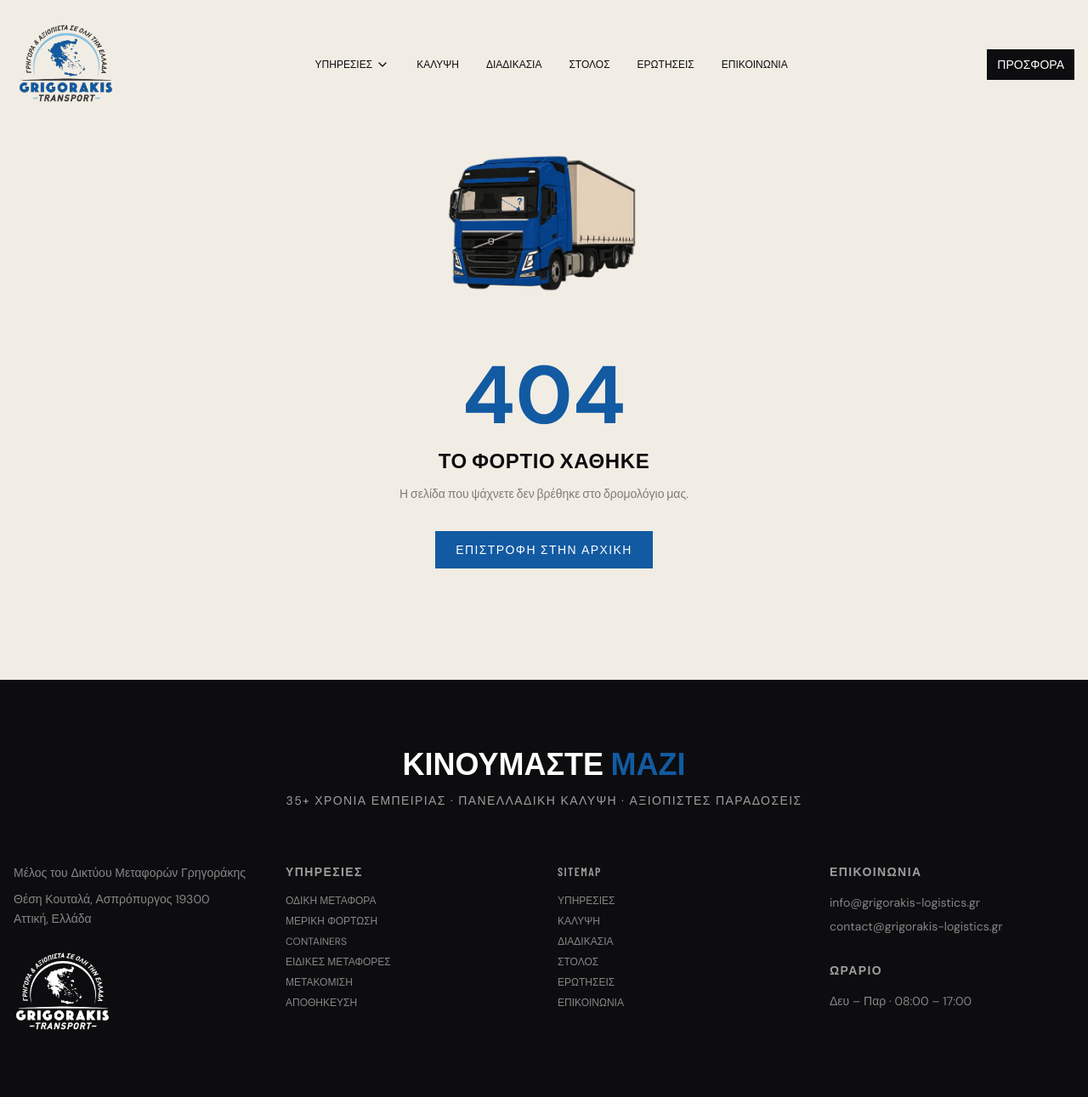
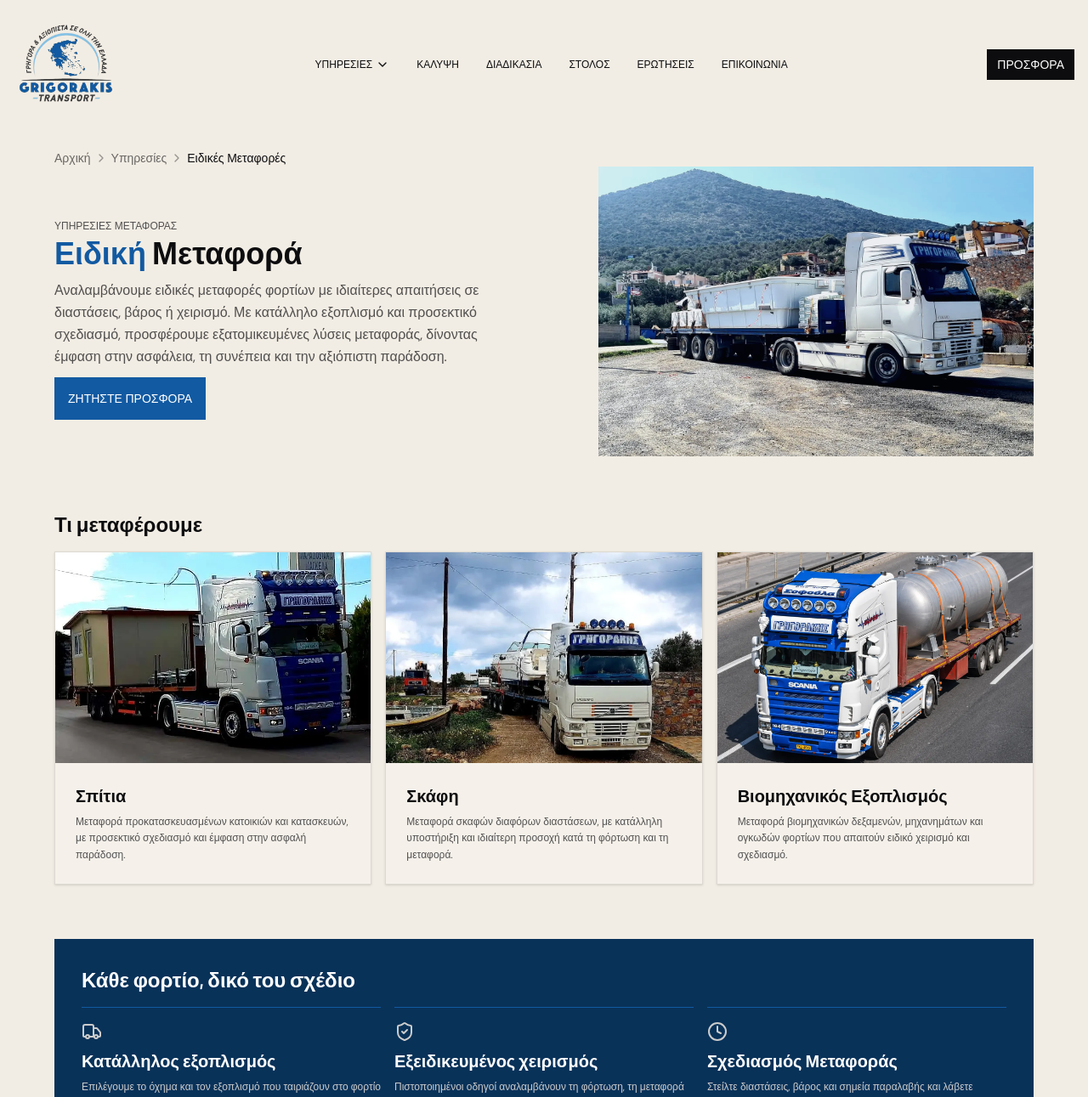
Before and after one commit to manos-grigorakis/grigorakis-logistics, a Next.js app in the folder frontend/: page /services/special-cargo in a window 1280 px wide. Before the commit this address had no page. Shown: the top 1291 px of the page at 85% size. Built offline with nearby package versions, Linux system fonts and the light colour scheme; a web font is replaced by a local one.

Commit message:
feat: add special cargo page

```diff
--- /dev/null
+++ b/frontend/app/services/special-cargo/SpecialCargoContents.tsx
@@ -0,0 +1,128 @@
+import {Breadcrumbs} from "@/components/ui/Breadcrumbs";
+import Link from "next/link";
+import Image from "next/image";
+import VolvoTruckSpecialCargo from '@/public/services/volvo_truck_special_cargo.webp'
+import {features, transportHighlights} from "./special-cargo.data";
+import OurServiceList from "@/components/sections/our-services-list";
+
+export function SpecialCargoContents() {
+    return (
+        <section className="mx-auto max-w-6xl">
+            <Breadcrumbs items={[{label: 'Υπηρεσίες', href: '/#services'}, {label: 'Ειδικές Μεταφορές'}]}/>
+
+            <div className="flex flex-col gap-12 lg:gap-16">
+                {/* Hero */}
+                <div className="grid grid-cols-1 gap-12 md:grid-cols-2 items-center justify-center">
+                    <div>
+                        <span className="text-xs uppercase text-foreground/70">υπηρεσιες μεταφορας</span>
+                        <h1 className="text-4xl mb-3 font-bold">
+                            <span className="text-primary-500">Ειδική</span> Μεταφορά
+                        </h1>
+
+                        <p className="max-w-xl leading-relaxed text-foreground/70">
+                            Αναλαμβάνουμε ειδικές μεταφορές φορτίων με ιδιαίτερες απαιτήσεις σε διαστάσεις, βάρος ή
+                            χειρισμό. Με κατάλληλο εξοπλισμό και προσεκτικό σχεδιασμό, προσφέρουμε εξατομικευμένες
+                            λύσεις μεταφοράς, δίνοντας έμφαση στην ασφάλεια, τη συνέπεια και την αξιόπιστη παράδοση.
+                        </p>
+
+                        <div className={"mt-6"}>
+                            <Link href="/#contact"
+                                  className="px-4 py-4 text-sm font-medium leading-5 text-white transition-colors duration-200 uppercase bg-primary-500 hover:cursor-pointer hover:bg-primary-600">
+                                Ζητήστε προσφορά
+                            </Link>
+                        </div>
+
+                    </div>
+
+                    <div className="relative w-full aspect-3/2 max-w-lg md:justify-self-end overflow-hidden">
+                        <Image
+                            src={VolvoTruckSpecialCargo}
+                            alt="Φορτηγό της Γρηγοράκης Μεταφορικής που μεταφέρει σκάφος"
+                            fill
+                            priority
+                            sizes="(max-width: 1024px) 100vw, 40vw"
+                            className="object-cover saturate-[.85] contrast-[1.05]"
+                        />
+
+                        <div
+                            aria-hidden="true"
+                            className="absolute inset-0 bg-[#19305B]/8 pointer-events-none"
+                        />
+                    </div>
+                </div>
+
+                {/*  Features  */}
+                <div>
+                    <h2 className="text-2xl font-semibold mb-4">Τι μεταφέρουμε</h2>
+
+                    <ul className={"grid grid-cols-1 md:grid-cols-3 gap-4"}>
+                        {features.map((item) => (
+                            <li key={item.title}
+                                className="flex h-full flex-col overflow-hidden bg-white/20 shadow-sm border border-foreground/10">
+                                <div className="relative aspect-3/2 w-full">
+                                    <Image
+                                        src={item.image} alt={item.title}
+                                        fill
+                                        sizes="(max-width: 768px) 100vw, 33vw"
+                                        className="object-cover"/>
+                                </div>
+
+                                <div className="flex flex-1 flex-col p-6">
+                                    <h3 className="text-xl font-semibold">{item.title}</h3>
+                                    <p className="text-xs mt-2 text-foreground/70 leading-relaxed">{item.description}</p>
+                                </div>
+                            </li>
+                        ))}
+                    </ul>
+                </div>
+
+                <div className="p-8 bg-primary-800">
+                    <h2 className="text-2xl font-semibold mb-4 text-white">Κάθε φορτίο, δικό του σχέδιο</h2>
+
+                    <ul className={"grid grid-cols-1 md:grid-cols-3 gap-4"}>
+                        {transportHighlights.map((item) => {
+                            const Icon = item.icon
+
+                            return (
+                                <li key={item.title} className="border-t border-primary-500">
+                                    <Icon
+                                        className="size-6 text-ruler mt-4 mb-2"
+                                        aria-hidden="true"
+                                    />
+
+
+                                    <div className="text-white">
+                                        <h3 className="text-xl font-semibold">{item.title}</h3>
+                                        <p className="text-xs mt-2 text-ruler leading-relaxed">{item.description}</p>
+                                    </div>
+
+                                </li>
+                            )
+                        })}
+                    </ul>
+                </div>
+
+                {/* Our Services */}
+                <OurServiceList currentServiceRoute="/services/special-cargo"/>
+
+                {/* CTA */}
+                <div
+                    className="flex flex-col gap-8 md:flex-row md:items-center md:justify-between bg-primary-500 p-8 md:p-12 lg:p-14 text-white">
+                    <div>
+                        <h2 className="text-2xl mb-4 font-semibold">Χρειάζεστε μεταφορά ειδικού ή ογκώδους φορτίου;</h2>
+                        <p className="text-xs max-w-lg leading-relaxed">
+                            Επικοινωνήστε μαζί μας για να συζητήσουμε τις απαιτήσεις
+                            του φορτίου σας και να βρούμε την κατάλληλη λύση μεταφοράς,
+                            με έμφαση στην ασφάλεια και την αξιοπιστία.
+                        </p>
+                    </div>
+
+                    <Link href="/#contact"
+                          className="px-5 block  py-4 text-sm font-medium leading-5 text-white transition-colors duration-200 uppercase bg-foreground hover:cursor-pointer hover:bg-foreground/80">
+                        Ζητήστε προσφορά
+                    </Link>
+                </div>
+            </div>
+        </section>
+    )
+}
--- /dev/null
+++ b/frontend/app/services/special-cargo/page.tsx
@@ -0,0 +1,11 @@
+import {Metadata} from "next";
+import {SpecialCargoContents} from "@/app/services/special-cargo/SpecialCargoContents";
+
+export const metadata: Metadata = {
+    title: "Ειδικές Μεταφορές",
+    description: "Η Γρηγοράκης Μεταφορική αναλαμβάνει ειδικές μεταφορές σκαφών, προκατασκευασμένων κατοικιών, βιομηχανικού εξοπλισμού και ογκωδών φορτίων σε όλη την Ελλάδα."
+};
+
+export default function SpecialCargoPage() {
+    return <SpecialCargoContents/>;
+}
--- /dev/null
+++ b/frontend/app/services/special-cargo/special-cargo.data.ts
@@ -0,0 +1,42 @@
+import {StaticImageData} from "next/image";
+import TruckHouse from "@/public/fleet/truck-with-house.webp";
+import TruckBoat from "@/public/fleet/truck-with-boat.webp";
+import ScaniaSpecialCargo from "@/public/services/scania_special_cargo.webp";
+import {IconType} from "react-icons";
+import {LuClock, LuShieldCheck, LuTruck} from "react-icons/lu";
+
+export const features: { title: string; description: string; image: StaticImageData }[] = [
+    {
+        title: 'Σπίτια',
+        description: "Μεταφορά προκατασκευασμένων κατοικιών και κατασκευών, με προσεκτικό σχεδιασμό και έμφαση στην ασφαλή παράδοση.",
+        image: TruckHouse
+    },
+    {
+        title: 'Σκάφη',
+        description: "Μεταφορά σκαφών διαφόρων διαστάσεων, με κατάλληλη υποστήριξη και ιδιαίτερη προσοχή κατά τη φόρτωση και τη μεταφορά.",
+        image: TruckBoat
+    },
+    {
+        title: 'Βιομηχανικός Εξοπλισμός',
+        description: "Μεταφορά βιομηχανικών δεξαμενών, μηχανημάτων και ογκωδών φορτίων που απαιτούν ειδικό χειρισμό και σχεδιασμό.",
+        image: ScaniaSpecialCargo
+    },
+]
+
+export const transportHighlights: { title: string; description: string; icon: IconType }[] = [
+    {
+        title: 'Κατάλληλος εξοπλισμός',
+        description: 'Επιλέγουμε το όχημα και τον εξοπλισμό που ταιριάζουν στο φορτίο σας.',
+        icon: LuTruck
+    },
+    {
+        title: 'Εξειδικευμένος χειρισμός',
+        description: 'Πιστοποιημένοι οδηγοί αναλαμβάνουν τη φόρτωση, τη μεταφορά και την παράδοση.',
+        icon: LuShieldCheck
+    },
+    {
+        title: 'Σχεδιασμός Μεταφοράς',
+        description: 'Στείλτε διαστάσεις, βάρος και σημεία παραλαβής και λάβετε γραπτή προσφορά εντός 24 ωρών.',
+        icon: LuClock
+    }
+]
--- a/frontend/app/services/species-cargo/page.tsx
+++ /dev/null
@@ -1,3 +0,0 @@
-export default function SpeciesCargoPage() {
-    return 'Hello from species cargo'
-}
--- a/frontend/data/services-links.types.ts
+++ b/frontend/data/services-links.types.ts
@@ -2,7 +2,7 @@ export const servicesLinks: { href: string; label: string }[] = [
     {href: '/services/road-transport', label: "Οδική Μεταφορά"},
     {href: '/services/partial-load', label: "Μερική Φόρτωση"},
     {href: '/services/containers', label: "Containers"},
-    {href: '/services/species-cargo', label: "Ειδικές Μεταφορές"},
+    {href: '/services/special-cargo', label: "Ειδικές Μεταφορές"},
     {href: '/services/relocations', label: "Μετακόμιση"},
     {href: '/services/storage', label: "Αποθήκευση"}
 ]
```
Also changed, not shown: frontend/public/services/scania_special_cargo.webp (added), frontend/public/services/volvo_truck_special_cargo.webp (added).
